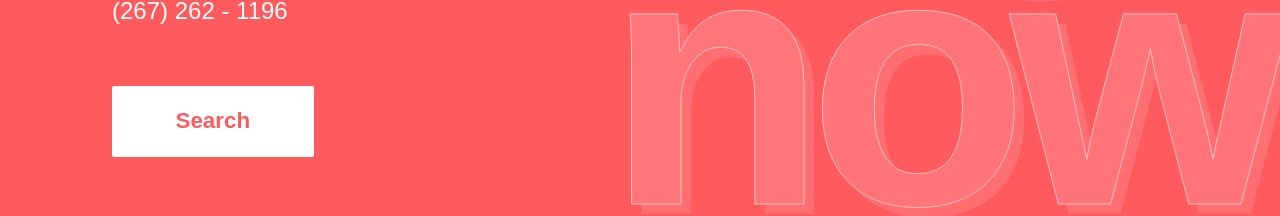
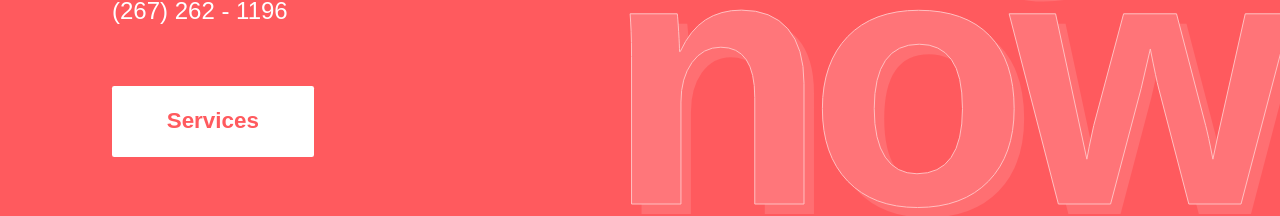
Before and after one commit to ijh5005/starsandstripesdrivingschool, a React (Create React App) app: page / in a window 1280 px wide. Shown: the part 537-753 px from the top of the page. Built offline with nearby package versions, Linux system fonts and the light colour scheme; the HTML template or start-up script is replaced by a standard one; a web font is replaced by a local one.

Commit message:
services text replacement

```diff
--- a/src/components/HomePage/LeftSide/Bottom/index.js
+++ b/src/components/HomePage/LeftSide/Bottom/index.js
@@ -17,7 +17,7 @@ const Bottom = () => {
       </a>
       <Link to={'/page/service'}>
         <div id="startBtn">
-            <p>Search</p>
+            <p>Services</p>
         </div>
       </Link>
     </div>
```
